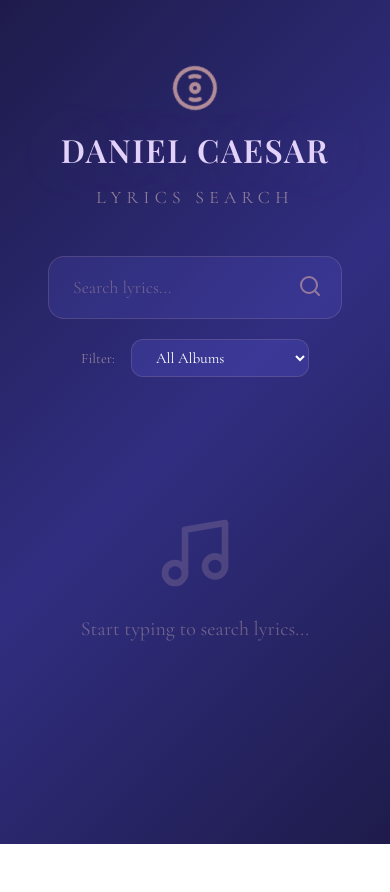
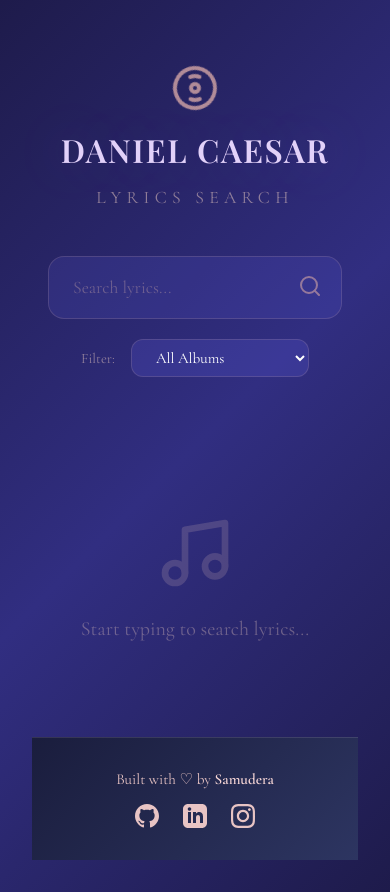
Before and after one commit to aubreyasta/daniel_caesar_lyrics_finder, a React (Vite) app in the folder frontend/: page / in a window 390 px wide. Before the commit the page ends 844 px from the top, so only its background shows below. Built offline with nearby package versions, Linux system fonts and the light colour scheme.

Commit message:
Footer README updates

```diff
--- a/frontend/src/App.jsx
+++ b/frontend/src/App.jsx
@@ -1,5 +1,6 @@
 import React, { useState, useEffect, useCallback } from 'react';
 import { Search, Music, Disc3, Loader2 } from 'lucide-react';
+import Footer from './components/Footer.jsx';
 
 export default function App() {
   const [query, setQuery] = useState('');
@@ -402,7 +403,7 @@
             ))}
           </div>
 
-          {/* Footer */}
+          {/* Results Footer */}
           {query && filteredResults.length > 0 && (
             <footer style={{ marginTop: '3rem', textAlign: 'center' }}>
               <p style={{ fontFamily: "'Cormorant Garamond', serif", fontSize: '0.85rem', color: '#d4b8b8', opacity: 0.3 }}>
@@ -411,6 +412,7 @@
             </footer>
           )}
         </div>
+        <Footer />
       </div>
     </>
   );
--- /dev/null
+++ b/frontend/src/components/Footer.css
@@ -0,0 +1,59 @@
+.footer {
+    background: linear-gradient(135deg, #1a1d3d 0%, #2d3561 100%);
+    color: #e8c4c4;
+    padding: 2rem 0;
+    margin-top: auto;
+    border-top: 1px solid rgba(232, 196, 196, 0.1);
+}
+
+.footer-content {
+    max-width: 1200px;
+    margin: 0 auto;
+    padding: 0 2rem;
+    display: flex;
+    justify-content: space-between;
+    align-items: center;
+    flex-wrap: wrap;
+    gap: 1rem;
+}
+
+.footer-text {
+    margin: 0;
+    font-size: 0.95rem;
+    font-family: 'Cormorant Garamond', serif;
+}
+
+.footer-name {
+    font-weight: 600;
+    color: #f5d5d5;
+}
+
+.footer-links {
+    display: flex;
+    gap: 1.5rem;
+}
+
+.footer-link {
+    color: #e8c4c4;
+    transition: all 0.3s ease;
+    display: flex;
+    align-items: center;
+}
+
+.footer-link:hover {
+    color: #f5d5d5;
+    transform: translateY(-2px);
+}
+
+.footer-icon {
+    width: 24px;
+    height: 24px;
+    fill: currentColor;
+}
+
+@media (max-width: 600px) {
+    .footer-content {
+        flex-direction: column;
+        text-align: center;
+    }
+}
--- /dev/null
+++ b/frontend/src/components/Footer.jsx
@@ -0,0 +1,51 @@
+import React from 'react';
+import './Footer.css';
+
+const Footer = () => {
+    return (
+        <footer className="footer">
+            <div className="footer-content">
+                <p className="footer-text">
+                    Built with ♡ by <span className="footer-name">Samudera</span>
+                </p>
+                <div className="footer-links">
+                    <a
+                        href="https://github.com/yourusername"
+                        target="_blank"
+                        rel="noopener noreferrer"
+                        className="footer-link"
+                        aria-label="GitHub"
+                    >
+                        <svg viewBox="0 0 24 24" className="footer-icon">
+                            <path d="M12 0c-6.626 0-12 5.373-12 12 0 5.302 3.438 9.8 8.207 11.387.599.111.793-.261.793-.577v-2.234c-3.338.726-4.033-1.416-4.033-1.416-.546-1.387-1.333-1.756-1.333-1.756-1.089-.745.083-.729.083-.729 1.205.084 1.839 1.237 1.839 1.237 1.07 1.834 2.807 1.304 3.492.997.107-.775.418-1.305.762-1.604-2.665-.305-5.467-1.334-5.467-5.931 0-1.311.469-2.381 1.236-3.221-.124-.303-.535-1.524.117-3.176 0 0 1.008-.322 3.301 1.23.957-.266 1.983-.399 3.003-.404 1.02.005 2.047.138 3.006.404 2.291-1.552 3.297-1.23 3.297-1.23.653 1.653.242 2.874.118 3.176.77.84 1.235 1.911 1.235 3.221 0 4.609-2.807 5.624-5.479 5.921.43.372.823 1.102.823 2.222v3.293c0 .319.192.694.801.576 4.765-1.589 8.199-6.086 8.199-11.386 0-6.627-5.373-12-12-12z" />
+                        </svg>
+                    </a>
+                    <a
+                        href="https://linkedin.com/in/yourprofile"
+                        target="_blank"
+                        rel="noopener noreferrer"
+                        className="footer-link"
+                        aria-label="LinkedIn"
+                    >
+                        <svg viewBox="0 0 24 24" className="footer-icon">
+                            <path d="M19 0h-14c-2.761 0-5 2.239-5 5v14c0 2.761 2.239 5 5 5h14c2.762 0 5-2.239 5-5v-14c0-2.761-2.238-5-5-5zm-11 19h-3v-11h3v11zm-1.5-12.268c-.966 0-1.75-.79-1.75-1.764s.784-1.764 1.75-1.764 1.75.79 1.75 1.764-.783 1.764-1.75 1.764zm13.5 12.268h-3v-5.604c0-3.368-4-3.113-4 0v5.604h-3v-11h3v1.765c1.396-2.586 7-2.777 7 2.476v6.759z" />
+                        </svg>
+                    </a>
+                    <a
+                        href="https://instagram.com/yourhandle"
+                        target="_blank"
+                        rel="noopener noreferrer"
+                        className="footer-link"
+                        aria-label="Instagram"
+                    >
+                        <svg viewBox="0 0 24 24" className="footer-icon">
+                            <path d="M12 2.163c3.204 0 3.584.012 4.85.07 3.252.148 4.771 1.691 4.919 4.919.058 1.265.069 1.645.069 4.849 0 3.205-.012 3.584-.069 4.849-.149 3.225-1.664 4.771-4.919 4.919-1.266.058-1.644.07-4.85.07-3.204 0-3.584-.012-4.849-.07-3.26-.149-4.771-1.699-4.919-4.92-.058-1.265-.07-1.644-.07-4.849 0-3.204.013-3.583.07-4.849.149-3.227 1.664-4.771 4.919-4.919 1.266-.057 1.645-.069 4.849-.069zm0-2.163c-3.259 0-3.667.014-4.947.072-4.358.2-6.78 2.618-6.98 6.98-.059 1.281-.073 1.689-.073 4.948 0 3.259.014 3.668.072 4.948.2 4.358 2.618 6.78 6.98 6.98 1.281.058 1.689.072 4.948.072 3.259 0 3.668-.014 4.948-.072 4.354-.2 6.782-2.618 6.979-6.98.059-1.28.073-1.689.073-4.948 0-3.259-.014-3.667-.072-4.947-.196-4.354-2.617-6.78-6.979-6.98-1.281-.059-1.69-.073-4.949-.073zm0 5.838c-3.403 0-6.162 2.759-6.162 6.162s2.759 6.163 6.162 6.163 6.162-2.759 6.162-6.163c0-3.403-2.759-6.162-6.162-6.162zm0 10.162c-2.209 0-4-1.79-4-4 0-2.209 1.791-4 4-4s4 1.791 4 4c0 2.21-1.791 4-4 4zm6.406-11.845c-.796 0-1.441.645-1.441 1.44s.645 1.44 1.441 1.44c.795 0 1.439-.645 1.439-1.44s-.644-1.44-1.439-1.44z" />
+                        </svg>
+                    </a>
+                </div>
+            </div>
+        </footer>
+    );
+};
+
+export default Footer;
```
Also changed, not shown: frontend/src/components/About.jsx (added, +54 -0 lines), 2 other files (tests, documents, lock files or other folders).
